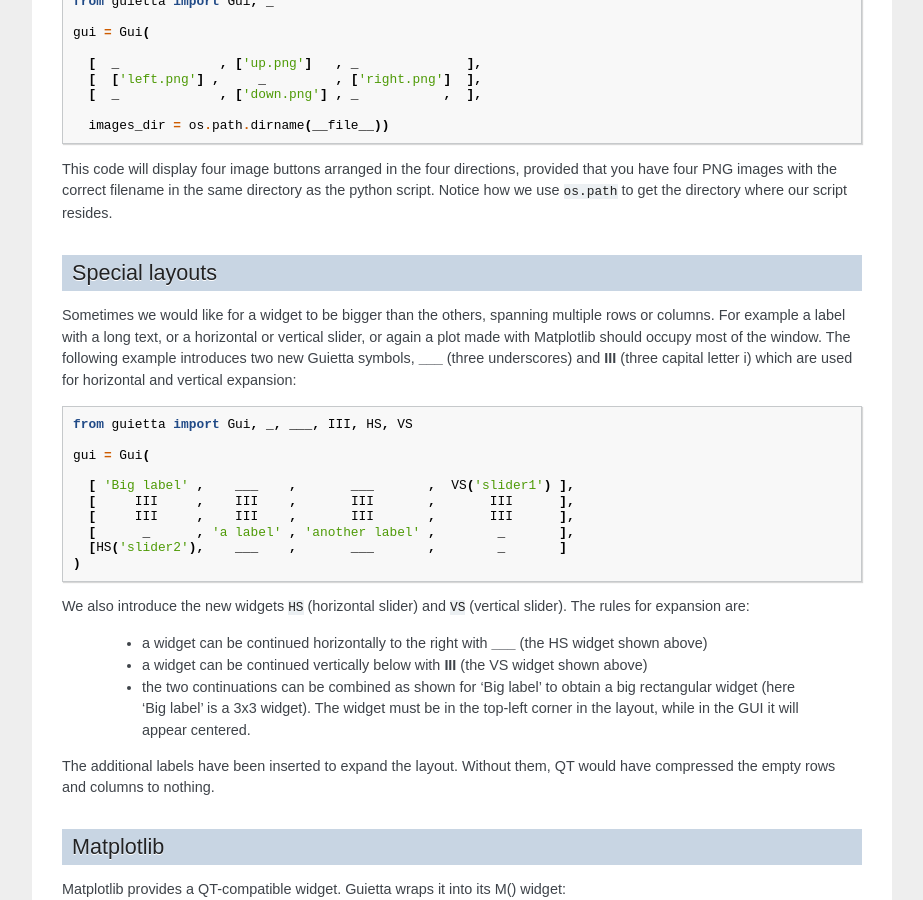
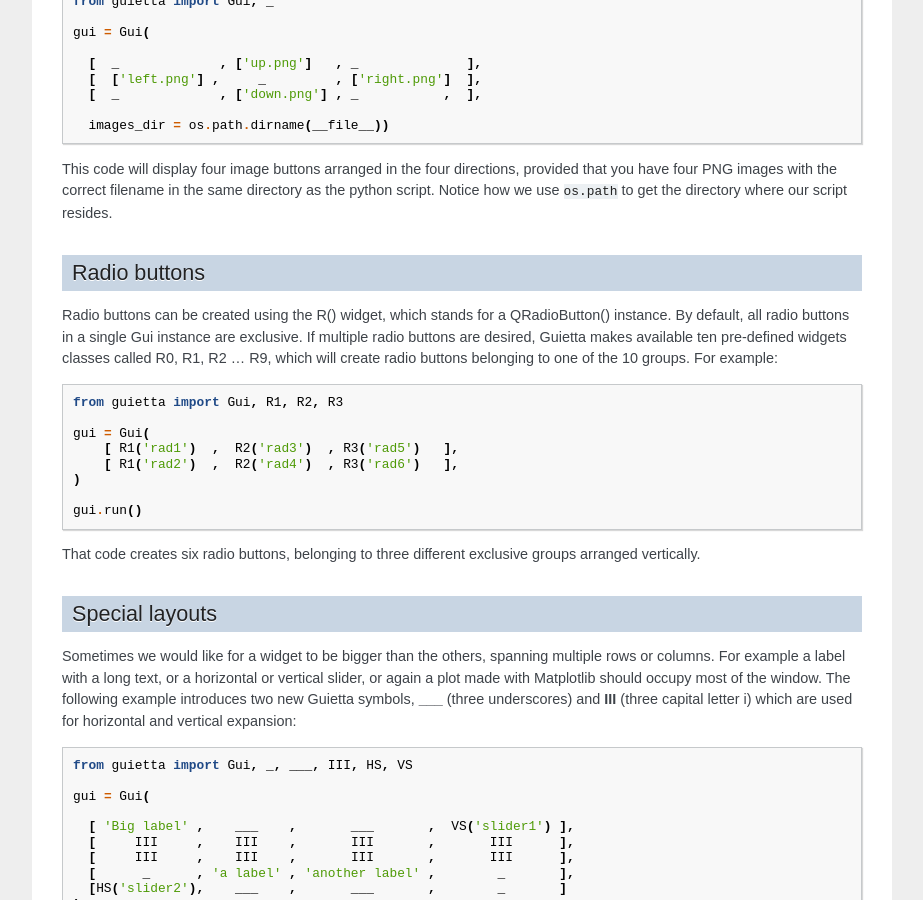
Before and after one commit to alfiopuglisi/guietta, a Sphinx documentation site: the page built from docs/tutorial.rst, in a window 1280 px wide and 900 px high, scrolled down 7028 px. Shown: the whole window, without its empty margins (198-1121 px from the left). Built offline with Sphinx 7.4.7, drawn with Linux system fonts in a browser that asks for light colours.

Commit message:
Added radio buttons chapter in tutorial

```diff
--- a/docs/tutorial.rst
+++ b/docs/tutorial.rst
@@ -456,6 +456,28 @@
 in the same directory as the python script. Notice how we use ``os.path``
 to get the directory where our script resides.
 
+Radio buttons
+-------------
+
+Radio buttons can be created using the R() widget, which stands for a
+QRadioButton() instance. By default, all radio buttons in a single Gui
+instance are exclusive. If multiple radio buttons are desired, Guietta
+makes available ten pre-defined widgets classes called R0, R1, R2 ... R9,
+which will create radio buttons belonging to one of the 10 groups.
+For example::
+
+    from guietta import Gui, R1, R2, R3
+
+    gui = Gui(
+        [ R1('rad1')  ,  R2('rad3')  , R3('rad5')   ],
+        [ R1('rad2')  ,  R2('rad4')  , R3('rad6')   ],
+    )
+
+    gui.run()
+
+That code creates six radio buttons, belonging to three different
+exclusive groups arranged vertically.
+
 Special layouts
 ---------------
 
```
